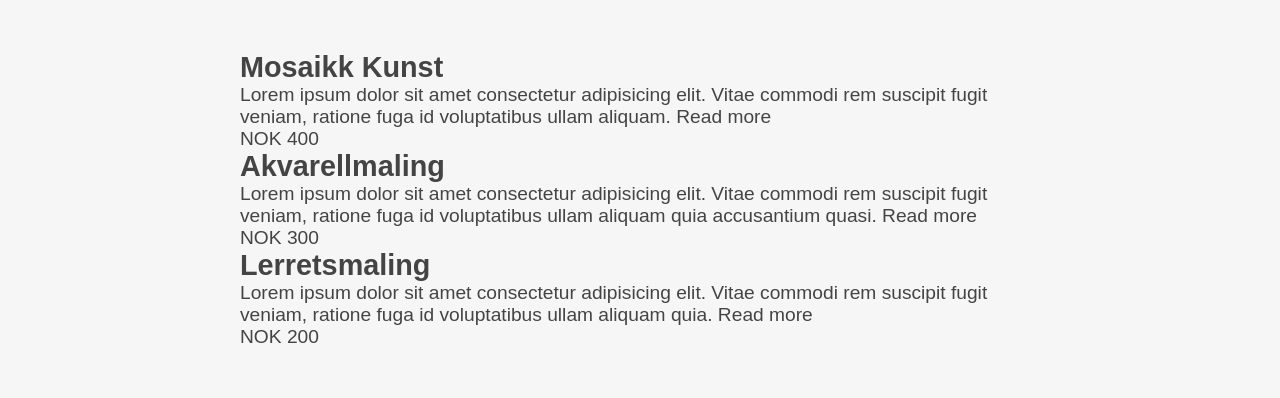
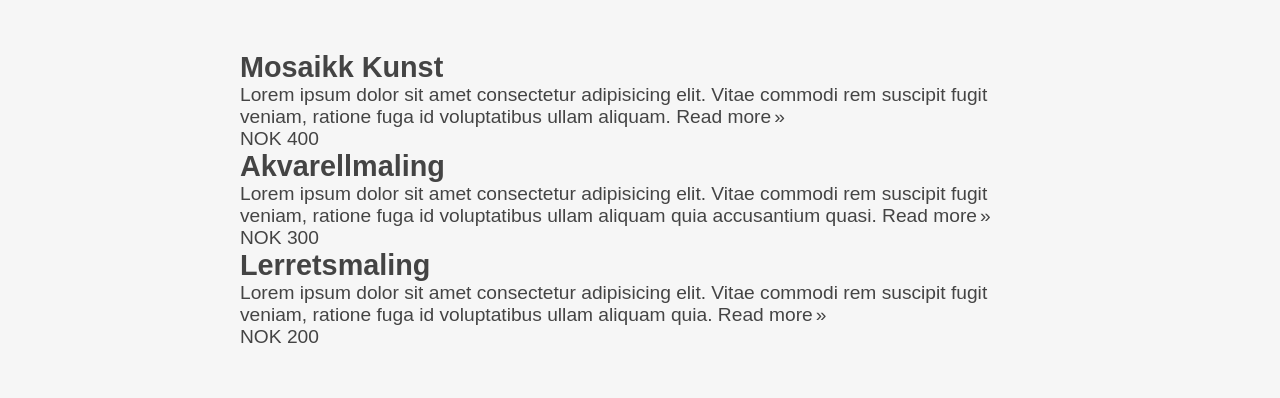
Before and after one commit to NehGuk/craftsvilla, a React (Vite) app: page /booking in a window 1280 px wide. Shown: the part 832-1230 px from the top of the page. Built offline with nearby package versions, Linux system fonts and the light colour scheme; a web font is replaced by a local one.

Commit message:
Adds transition to span within activity container

```diff
--- a/src/Components/Booking/Booking.css
+++ b/src/Components/Booking/Booking.css
@@ -25,6 +25,21 @@ iframe {
   margin-top: 3rem;
 }
 
+.activity span {
+  transition: var(--smooth);
+}
+
+.activity span::after {
+  content: " »";
+  transition: var(--smooth);
+  display: inline-block;
+  padding-left: 3px;
+}
+
+.activity span:hover::after {
+  transform: translateX(3px);
+}
+
 .signup_info {
   display: flex;
 }
--- a/src/Components/Booking/Booking.tsx
+++ b/src/Components/Booking/Booking.tsx
@@ -14,35 +14,42 @@ function Booking() {
         ></iframe>
       </article>
       <article className="booking_content">
+        <div className="activity">
           <h2>Mosaikk Kunst</h2>
           <p>
-          Lorem ipsum dolor sit amet consectetur adipisicing elit. Vitae commodi
-          rem suscipit fugit veniam, ratione fuga id voluptatibus ullam aliquam.{" "}
+            Lorem ipsum dolor sit amet consectetur adipisicing elit. Vitae
+            commodi rem suscipit fugit veniam, ratione fuga id voluptatibus
+            ullam aliquam.{" "}
             <Link to="/activities/mosaikkkunst">
               <span>Read more</span>
             </Link>
           </p>
           <p>NOK 400</p>
+        </div>
+        <div className="activity">
           <h2>Akvarellmaling</h2>
           <p>
-          Lorem ipsum dolor sit amet consectetur adipisicing elit. Vitae commodi
-          rem suscipit fugit veniam, ratione fuga id voluptatibus ullam aliquam
-          quia accusantium quasi.{" "}
+            Lorem ipsum dolor sit amet consectetur adipisicing elit. Vitae
+            commodi rem suscipit fugit veniam, ratione fuga id voluptatibus
+            ullam aliquam quia accusantium quasi.{" "}
             <Link to="/activities/akvarellmaling">
               <span>Read more</span>
             </Link>
           </p>
           <p>NOK 300</p>
+        </div>
+        <div className="activity">
           <h2>Lerretsmaling</h2>
           <p>
-          Lorem ipsum dolor sit amet consectetur adipisicing elit. Vitae commodi
-          rem suscipit fugit veniam, ratione fuga id voluptatibus ullam aliquam
-          quia.{" "}
+            Lorem ipsum dolor sit amet consectetur adipisicing elit. Vitae
+            commodi rem suscipit fugit veniam, ratione fuga id voluptatibus
+            ullam aliquam quia.{" "}
             <Link to="/activities/lerretsmaling">
               <span>Read more</span>
             </Link>
           </p>
           <p>NOK 200</p>
+        </div>
       </article>
       <article className="booking_content">
         <div className="signup_info">
```
Lines whose indentation alone changed are shown as unchanged.
